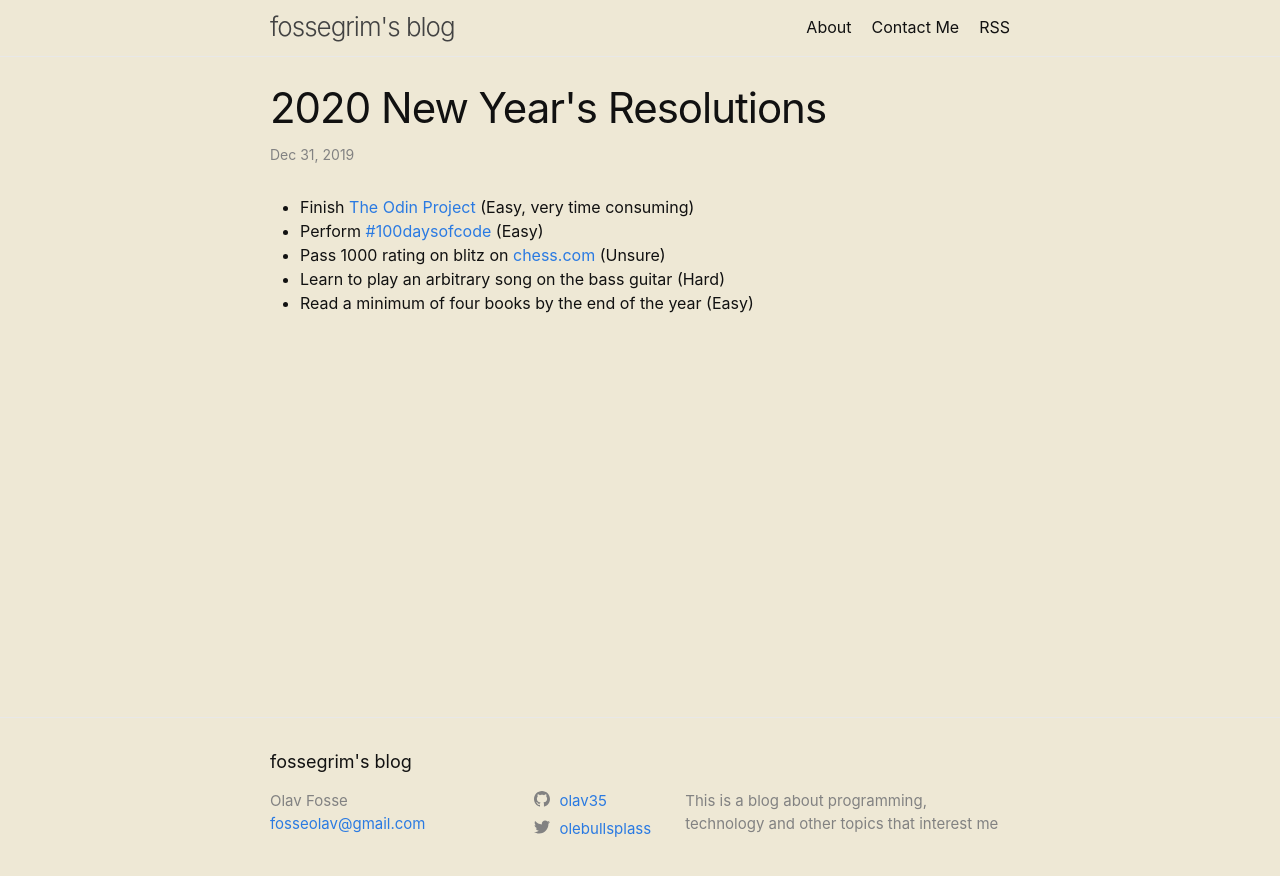
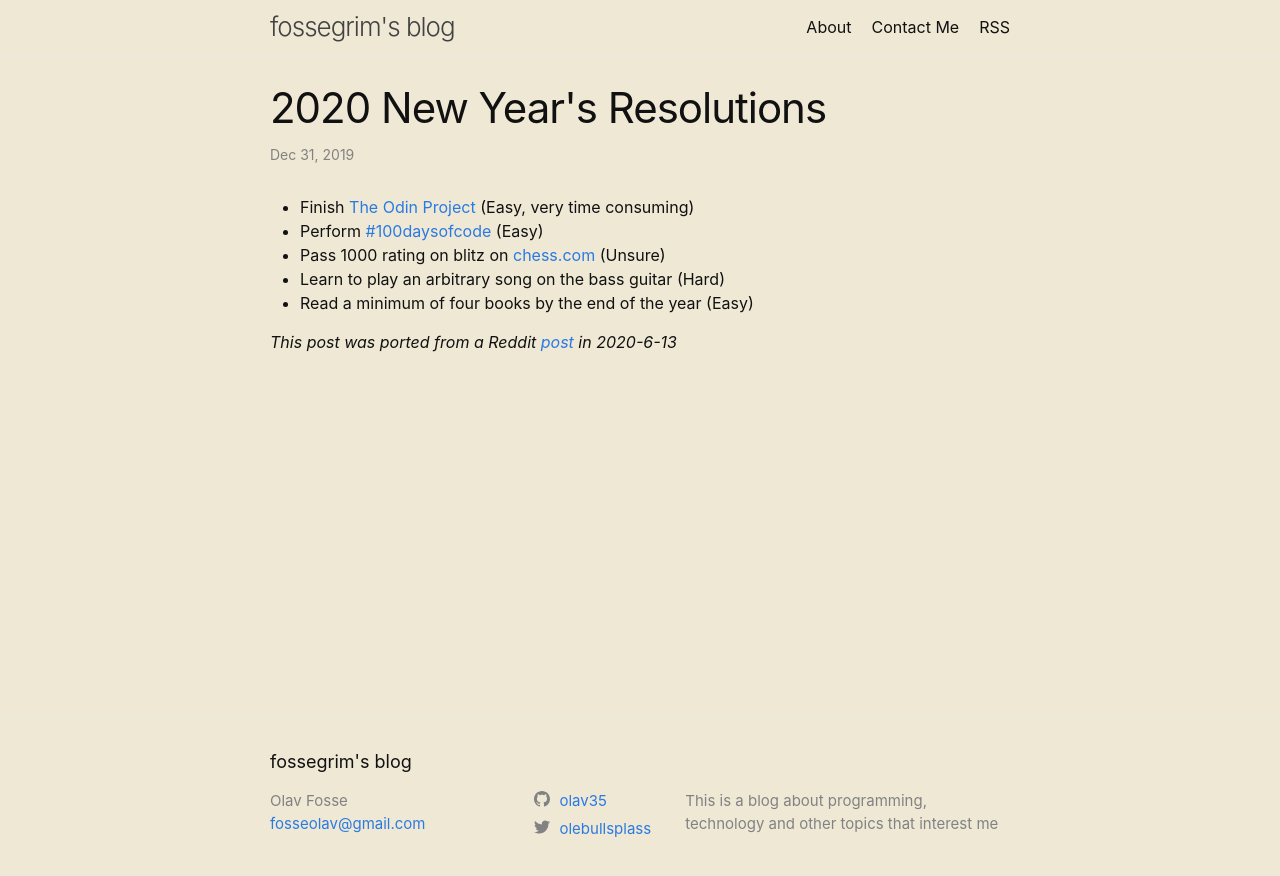
Before and after one commit to fossegrim/fossegr.im, a Jekyll site: the page built from _posts/2019-12-31-2020-new-years-resolutions.markdown, in a window 1280 px wide. Shown: the top 876 px of the page. Built offline with Jekyll 4.4.1, drawn with Linux system fonts in a browser that asks for light colours.

Commit message:
Add porting disclaimer

```diff
--- a/_posts/2019-12-31-2020-new-years-resolutions.markdown
+++ b/_posts/2019-12-31-2020-new-years-resolutions.markdown
@@ -9,3 +9,5 @@ title: 2020 New Year's Resolutions
 * Pass 1000 rating on blitz on [chess.com](https://chess.com) (Unsure)
 * Learn to play an arbitrary song on the bass guitar (Hard)
 * Read a minimum of four books by the end of the year (Easy)
+
+*This post was ported from a Reddit [post](https://www.reddit.com/r/newyearsresolutions/comments/ex8hby/1_february_update/) in 2020-6-13*
```
